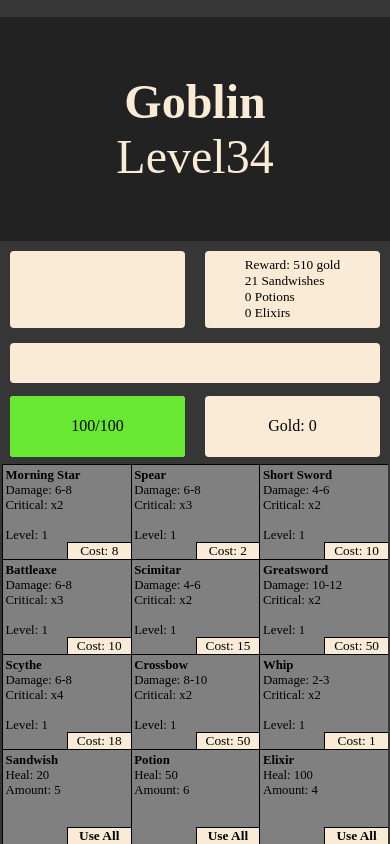
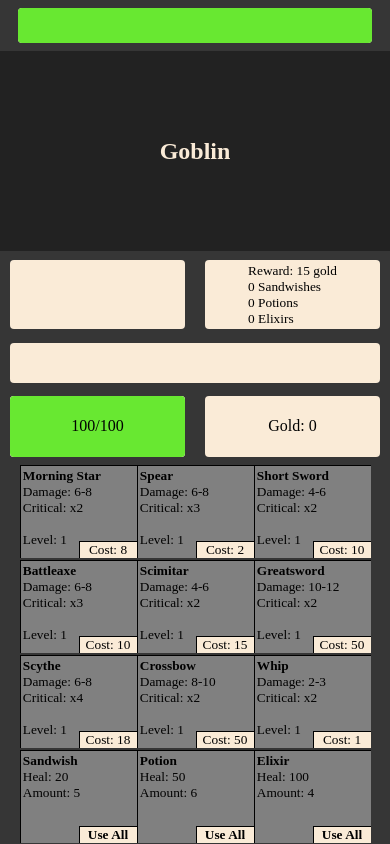
Before and after one commit to NovaKrown/WeaponBattle, a plain HTML site: page index.html in a window 390 px wide. Drawn offline with Linux system fonts and the light colour scheme.

Commit message:
Continued testing for mobile. Font sizing.

```diff
--- a/script.js
+++ b/script.js
@@ -321,7 +321,6 @@ let monsterCurrentHP = monsterMaxHP;
 let sm = 0;
 let md = 0;
 let lg = 0;
-let monsterLevel = 0;
 let enemyGold;
 
 //////////////////////////////////
@@ -410,8 +409,7 @@ function monsterHP() {
 }
 
 function addGold(enemy) {
-  const drop = enemy.gold;
-  gold = gold + drop;
+  gold = gold + enemyGold;
   treasure.innerHTML = `Gold: ${gold}`;
   hppots.quantity = hppots.quantity + sm;
   hppotm.quantity = hppotm.quantity + md;
@@ -527,15 +525,15 @@ inventoryScreen.addEventListener("click", function (e) {
 
 const spawn = function (enemy) {
   const monsterName = document.querySelector(".monsterName");
-  monsterLevel = minMax(1, 255);
+
   monsterName.innerHTML = ``;
-  monsterName.innerHTML = `<strong>${enemy.name}</strong><p>Level${monsterLevel}</p>`;
+  monsterName.innerHTML = `<strong>${enemy.name}</strong>`;
   monsterBlock.prepend(monsterName);
 
-  sm = minMax(0, enemy.sand * monsterLevel);
-  md = minMax(0, enemy.pot * monsterLevel);
-  lg = minMax(0, enemy.elix) * monsterLevel;
-  enemyGold = monsterLevel * enemy.gold;
+  sm = minMax(0, enemy.sand);
+  md = minMax(0, enemy.pot);
+  lg = minMax(0, enemy.elix);
+  enemyGold = enemy.gold;
   reward.innerHTML = `<p>Reward: ${enemyGold} gold <br />  ${sm} Sandwishes <br />
   ${md} Potions <br />  ${lg} Elixirs</p>`;
 
--- a/style.css
+++ b/style.css
@@ -36,7 +36,7 @@ body {
 }
 
 .progress {
-  height: 5%;
+  height: 15%;
   width: 95%;
   padding: 2%;
   border-radius: 4px;
@@ -59,7 +59,7 @@ progress[value]::-webkit-progress-value {
 }
 
 .monsterContainer {
-  height: 95%;
+  height: 85%;
   width: 100%;
   background-color: #363636;
 }
@@ -72,7 +72,7 @@ progress[value]::-webkit-progress-value {
   flex-direction: column;
   justify-content: center;
   align-items: center;
-  font-size: 3em;
+  font-size: x-large;
   color: antiquewhite;
 }
 
@@ -218,8 +218,8 @@ progress[value]::-webkit-progress-value {
   /* border: 1px solid black; */
   /* padding: 5px; */
   user-select: none;
-  width: 33%;
-  height: 25%;
+  width: 30%;
+  height: 24.5%;
   position: relative;
   border: 1px;
   border-style: solid none none solid;
@@ -238,7 +238,7 @@ progress[value]::-webkit-progress-value {
   /* margin: 0; */
   /* padding: 0; */
   /* word-wrap: none; */
-  font-size: 0.8em;
+  font-size: smaller;
   padding: 2%;
 }
 
```
